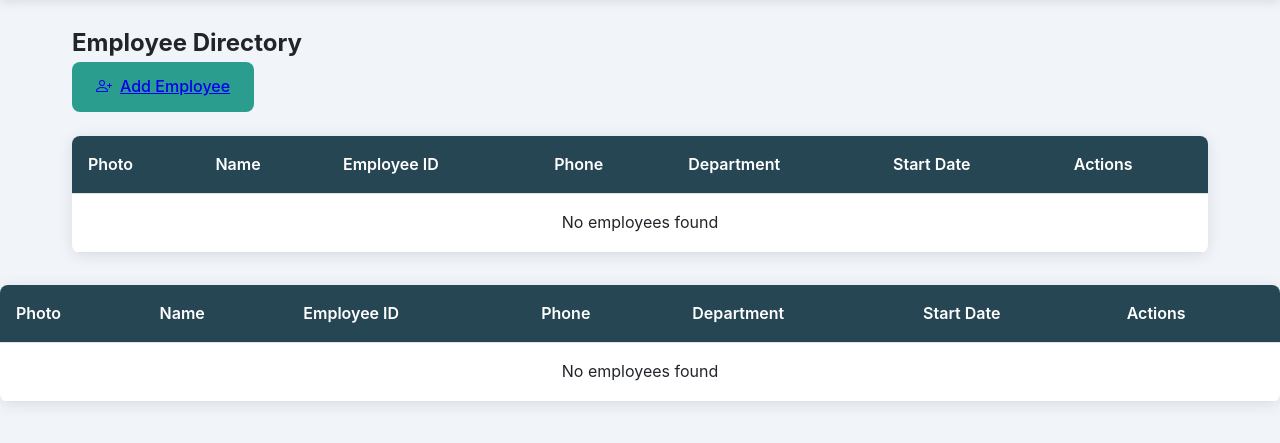
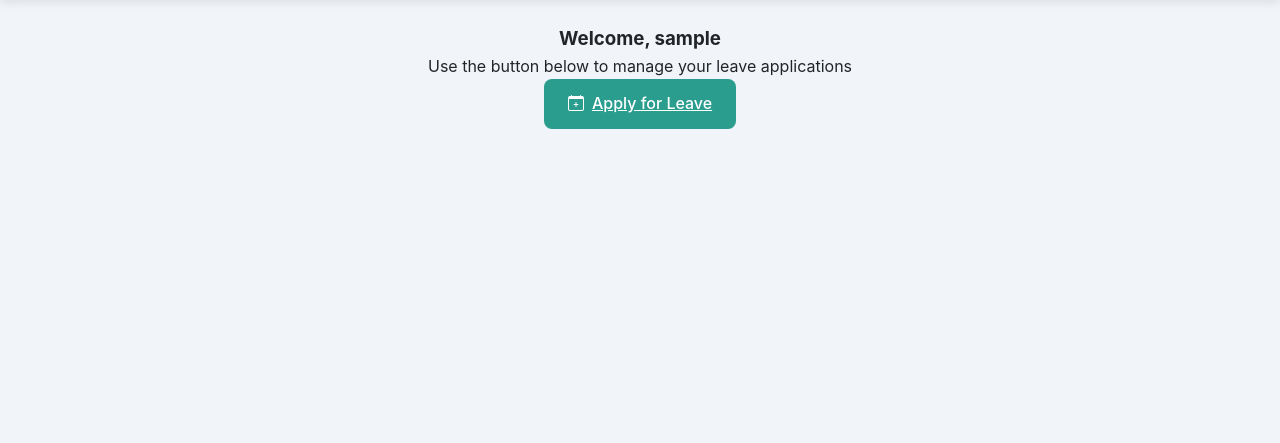
Before and after one commit to AdamDono/jama, a Flask app: page /landing in a window 1280 px wide. Shown: the part 74-517 px from the top of the page. Run offline with Flask 3, Linux system fonts and the light colour scheme; the visitor is signed in with stand-in values (Sample User, id 1); data that the repository does not hold is empty; some libraries are stand-ins or nearby versions.

Commit message:
apply for leave

```diff
--- a/templates/landing.html
+++ b/templates/landing.html
@@ -23,85 +23,20 @@
         </div>
     </nav>
 
-
-<!-- Replace the existing employee section with this -->
     <div class="container mt-4">
-    {% if session.user_role == 'admin' %}
+        {% if user_role == 'admin' %}
+        <!-- Admin View -->
         <div class="d-flex justify-content-between align-items-center mb-4">
             <h2>Employee Directory</h2>
+            <div>
                 <a href="/add_employee_form" class="btn btn-success">
                     <i class="bi bi-person-plus"></i> Add Employee
                 </a>
-    </div>
-
-    <div class="table-responsive">
-        <!-- Keep your existing employee table here -->
-        <table class="table table-striped table-hover">
-            <table class="table table-striped table-hover">
-                <thead>
-                    <tr>
-                        <th>Photo</th>
-                        <th>Name</th>
-                        <th>Employee ID</th>
-                        <th>Phone</th>
-                        <th>Department</th>
-                        <th>Start Date</th>
-                        <th>Actions</th>
-                    </tr>
-                </thead>
-                <tbody>
-                    {% for employee in employees %}
-                    <tr>
-                        <td>
-                            {% if employee['profile_picture'] %}
-                                <img src="{{ url_for('static', filename='uploads/' + employee['profile_picture']) }}"
-                                     class="rounded-circle"
-                                     style="width: 50px; height: 50px; object-fit: cover;">
-                            {% else %}
-                                <div class="rounded-circle bg-secondary text-white d-flex align-items-center justify-content-center"
-                                     style="width: 50px; height: 50px;">
-                                    <i class="bi bi-person"></i>
-                                </div>
-                            {% endif %}
-                        </td>
-
-                        <td>{{ employee['full_name'] }}</td>
-                        <td>{{ employee['employee_id'] }}</td>
-                        <td>{{ employee['phone'] }}</td>
-                        <td>{{ employee['department'] }}</td>
-                        <td>{{ employee['start_date'].strftime('%Y-%m-%d') }}</td>
-                        <td>
-                            <button type="button" class="btn btn-sm btn-info">  <a href="{{ url_for('edit_employee', employee_id=employee['id']) }}" class="btn btn-sm btn-warning">
-                                <i class="bi bi-pencil"></i> Edit
-                            </a>
-                            </button>
-
-                            <button class="btn btn-sm btn-danger"
-                                    onclick="confirmDelete({{ employee['id'] }})">
-                                <i class="bi bi-trash"></i>Delete
-                            </button>
-                        </td>
-                    </tr>
-                    {% else %}
-                    <tr>
-                        <td colspan="7" class="text-center">No employees found</td>
-                    </tr>
-                    {% endfor %}
-                </tbody>
-            </table>
-        </table>
-    </div>
-    {% else %}
-    <div class="text-center py-5">
-        <h3>Welcome, {{ session.username }}</h3>
-        <p>Use the buttons below to manage your leave applications</p>
-        <a href="/apply_leave" class="btn btn-primary">
+                <a href="/apply_leave" class="btn btn-primary ml-2">
                     <i class="bi bi-calendar-plus"></i> Apply for Leave
                 </a>
             </div>
-    {% endif %}
         </div>
-
 
         <div class="table-responsive">
             <table class="table table-striped table-hover">
@@ -131,21 +66,18 @@
                                 </div>
                             {% endif %}
                         </td>
-
                         <td>{{ employee['full_name'] }}</td>
                         <td>{{ employee['employee_id'] }}</td>
                         <td>{{ employee['phone'] }}</td>
                         <td>{{ employee['department'] }}</td>
                         <td>{{ employee['start_date'].strftime('%Y-%m-%d') }}</td>
                         <td>
-                            <button type="button" class="btn btn-sm btn-info">  <a href="{{ url_for('edit_employee', employee_id=employee['id']) }}" class="btn btn-sm btn-warning">
+                            <a href="{{ url_for('edit_employee', employee_id=employee['id']) }}" class="btn btn-sm btn-warning">
                                 <i class="bi bi-pencil"></i> Edit
                             </a>
-                            </button>
-
                             <button class="btn btn-sm btn-danger"
                                     onclick="confirmDelete({{ employee['id'] }})">
-                                <i class="bi bi-trash"></i>Delete
+                                <i class="bi bi-trash"></i> Delete
                             </button>
                         </td>
                     </tr>
@@ -157,6 +89,16 @@
                 </tbody>
             </table>
         </div>
+        {% else %}
+        <!-- Regular User View -->
+        <div class="text-center py-5">
+            <h3>Welcome, {{ session.username }}</h3>
+            <p>Use the button below to manage your leave applications</p>
+            <a href="/apply_leave" class="btn btn-primary">
+                <i class="bi bi-calendar-plus"></i> Apply for Leave
+            </a>
+        </div>
+        {% endif %}
     </div>
 
     <script>
```
Also changed, not shown: static/uploads/1000045513.jpg (added), 1 other file. Lines whose indentation alone changed are shown as unchanged.
